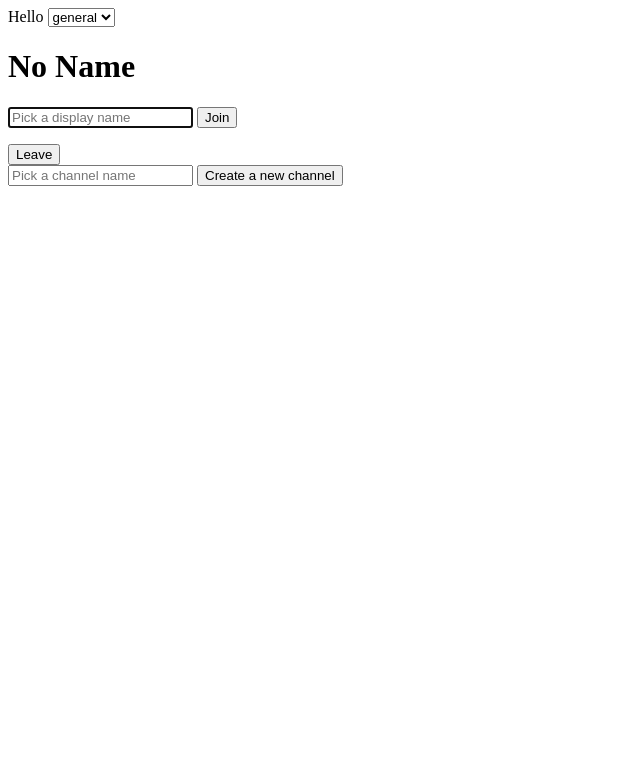
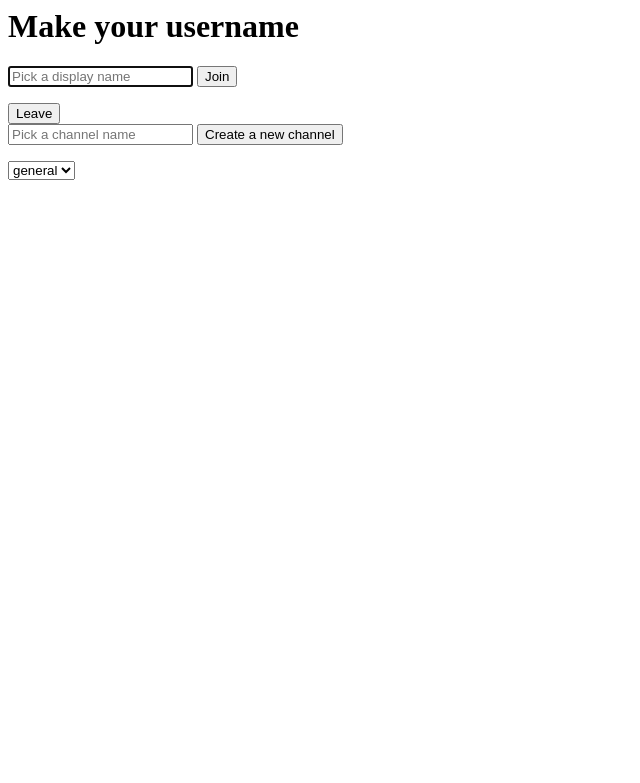
Before and after one commit to syntaxkim/project2-chatterbox, a Flask app: page / in a window 1280 px wide. Shown: the top 783 px of the page, without its empty margins (0-640 px from the left). Run offline with Flask 2, Linux system fonts and the light colour scheme; some libraries are stand-ins or nearby versions.

Commit message:
comments added

```diff
--- a/application.py
+++ b/application.py
@@ -1,6 +1,6 @@
 import os
 
-from flask import Flask, render_template, request, redirect, url_for, flash
+from flask import Flask, render_template, request, flash, redirect, url_for
 from flask_socketio import SocketIO, emit
 
 app = Flask(__name__)
--- a/static/main.js
+++ b/static/main.js
@@ -1,36 +1,42 @@
-// Load initial name as 'name'
-if (!sessionStorage.getItem('name'))
-    sessionStorage.setItem('name', 'No Name');
-
 // When the DOM is done loaded,
 document.addEventListener('DOMContentLoaded', () => {
 
-    // Set h1.innerHTML to session storage name value
-    document.querySelector('h1').innerHTML = sessionStorage.getItem('name');
+    // When a user has no display name,
+    if(!sessionStorage.getItem('name')) {
+        // prompt them to make one
+        document.querySelector('#message').innerHTML = 'Make your username'
+    } else {
+        // display greeting message.
+        name = sessionStorage.getItem('name')
+        document.querySelector('#message').innerHTML = `Hello, ${name}`;
+    }
 
-    // When a user joins with a new display name,
+    // When the user joins with a new display name,
     document.querySelector('#join').onsubmit = () => {
-        // Save user's name into name variable
+        // Check if the name is available
         let name = document.querySelector('#name').value;
-        // Set h1.innerHTML to newly joined user's display name
-        document.querySelector('h1').innerHTML = name;
-        // Keep user's name inside session storage
+        if (!name) {
+            alert("You need a name.");
+            return false;
+        } else {
+            // if the name already exists,
+        }
+
+        // Save the name inside session storage
         sessionStorage.setItem('name', name);
     };
 
-    // When the user leaves,
+    // When the user leaves, clear the user's name and reload the page
     document.querySelector('#leave').onclick = () => {
-        // clear the user's name
         sessionStorage.clear();
-        // Reload the page
         location.reload();
     };
-});
 
     // Connect to websocket
     var socket = io.connect(location.protocol + '//' + document.domain + ':' + location.port);
 
     // When connected,
     socket.on('connect', () => {
-    socket.emit('event', {data: 'Hello'});
+        socket.emit('event', {data: 'Hello'})
     });
+});
--- a/templates/index.html
+++ b/templates/index.html
@@ -8,22 +8,20 @@
     <script src="{{ url_for('static', filename='main.js') }}"></script>
 </head>
 <body>
-    Hello
-    {% if channels %}
-    <select>
-        {% for channel in channels %}
-        <option>{{ channel }}</option>
-        {% endfor %}
-    </select>
-    {% endif %}
-
-    <h1>display name</h1>
+    <!-- make display name -->
+    <div>
+        <h1 id="message"></h1>
         <form id="join">
             <input id="name" name="name" type="text" placeholder="Pick a display name" autocomplete="off" autofocus>
             <button type="submit">Join</button>
         </form>
+    </div>
+
+    <!-- Leave the chatbox -->
     <button id="leave">Leave</button>
 
+    <!-- create a channel -->
+    <div>
         <form action="{{ url_for('channel') }}" method="POST">
             <input type="text" name="channel" placeholder="Pick a channel name">
             <button type="submit">Create a new channel</button>
@@ -39,5 +37,16 @@
             {% endif %}
             {% endwith %}
         </form>
+    </div>
+
+    <!-- channel list -->
+    {% if channels %}
+    <select>
+        {% for channel in channels %}
+        <option>{{ channel }}</option>
+        {% endfor %}
+    </select>
+    {% endif %}
+
 </body>
 </html>
```
Lines whose indentation alone changed are shown as unchanged.
